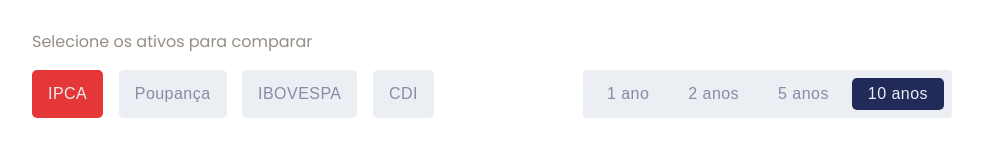
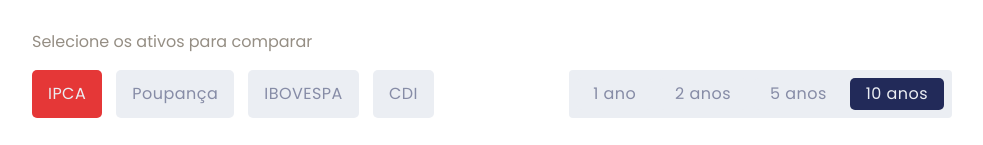
Before and after one commit to O-Investidor-Imobiliario/comparador, a React (Vite) app: page / in a window 1280 px wide. Shown: the part 186-331 px from the top of the page, without its empty margins (148-1131 px from the left). Built offline with nearby package versions, Linux system fonts and the light colour scheme.

Commit message:
fix: change all fonts to poppins

```diff
--- a/src/styles/theme.ts
+++ b/src/styles/theme.ts
@@ -4,7 +4,7 @@
 export const theme = createTheme({
   typography: {
     allVariants: {
-      fontFamily: '"Poppins" sans-serif',
+      fontFamily: "Poppins, sans-serif",
       fontSize: 16,
     },
   },
@@ -28,7 +28,7 @@
   },
   palette: {
     primary: {
-      main: "#222A59",
+      main: Colors.PRIMARY,
     },
     secondary: {
       main: "#EBEEF3",
```
